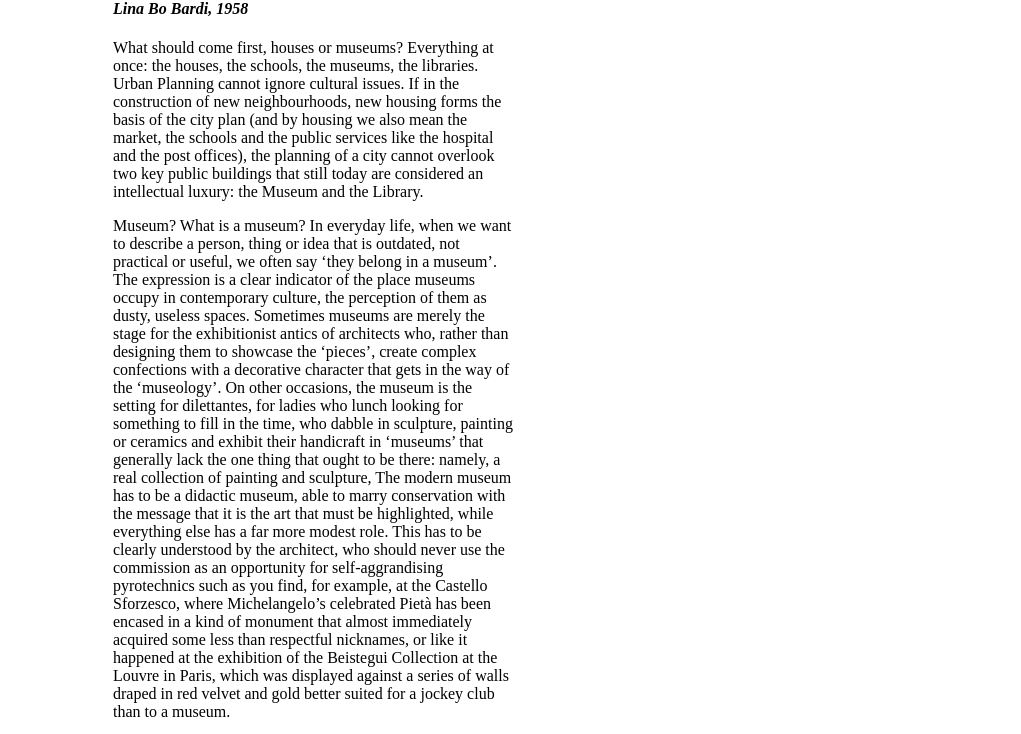
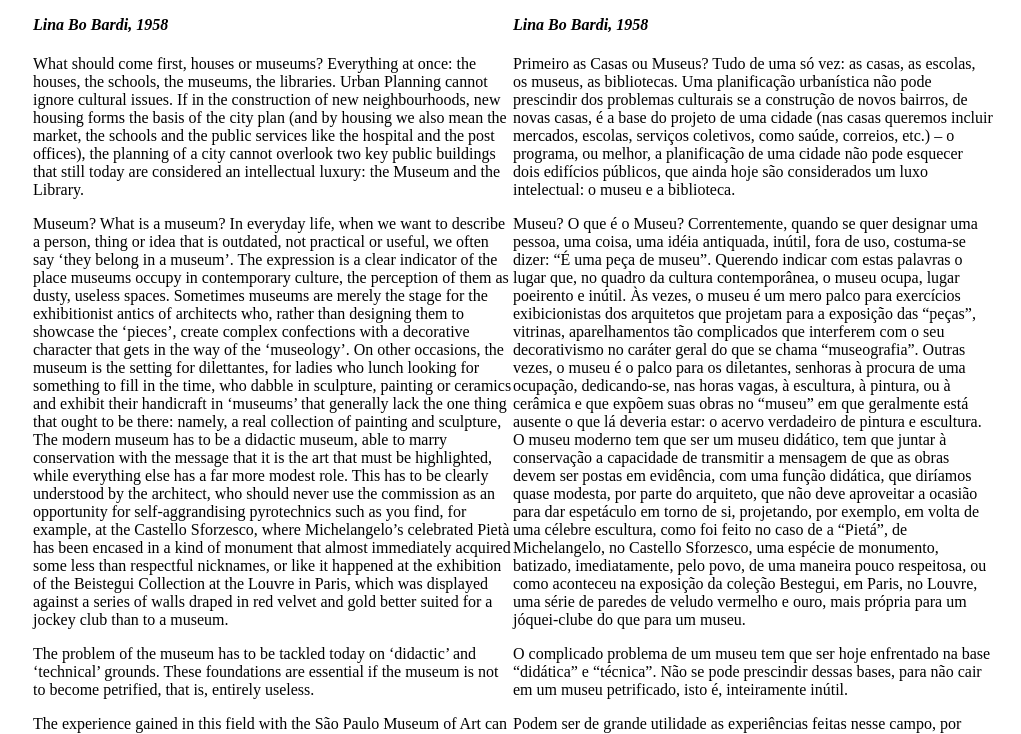
Before and after one commit to YaxinJiang/bug-free-chainsaw, a plain HTML site: page exercises/exercise-02+03/index.html in a window 1280 px wide. Shown: the part 90-824 px from the top of the page, without its empty margins (127-1148 px from the left). Drawn offline with Linux system fonts and the light colour scheme.

Commit message:
add layout

```diff
--- a/exercises/exercise-02/index.html
+++ b/exercises/exercise-02+03/index.html
@@ -5,7 +5,8 @@
     <link rel="stylesheet" href="styles/styles.css">
 </head>
 <body>
-<div>
+
+<div class="leftcolumn">
 <h2 class="title">HOUSES OR MUSEUMS?</h2>
 <h4 class="italic">Lina Bo Bardi, 1958</h4>
 
@@ -21,7 +22,7 @@
 
 </div>
 
-<div>
+<div class="rightcolumn">
     <h2 class="title">CASAS OU MUSEUS?</h2>
     <h4 class="italic">Lina Bo Bardi, 1958</h4>
 
@@ -37,6 +38,7 @@
 
 </div>
 
+
 <p><em>First published in Diário de Notícias (Salvador, Bahia), 5 October 1958</em></p>
 
 </body>
--- a/exercises/exercise-02/styles/styles.css
+++ b/exercises/exercise-02+03/styles/styles.css
@@ -1,6 +1,6 @@
 body {
     margin: 0 auto;
-    max-width: 50em;
+    max-width: 60em;
   }
 
 
@@ -13,6 +13,16 @@ body {
 font-style: italic;
 }
 
+.leftcolumn {
+    float: left;
+    width: 50%;
+  }
+
+.rightcolumn {
+    float: right;
+    width: 50%;
+  }
+
 div {
-    width: 50%;
+  column-gap: 400px;
 }
```
Also changed, not shown: in-class-demo/index.html (added, +27 -0 lines), exercises/exercise-02+03/img/paper texture.jpeg (renamed from exercises/exercise-02/img/paper texture.jpeg), in-class-demo/styles.css (added).
